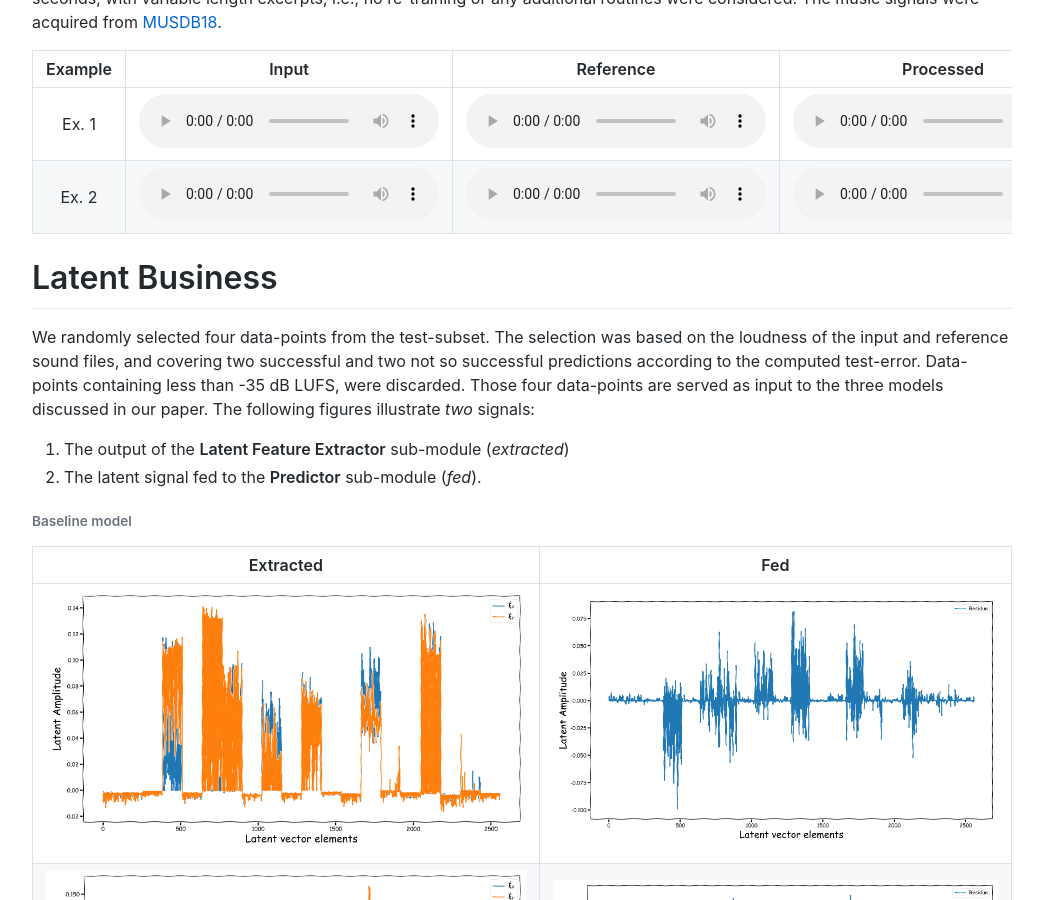
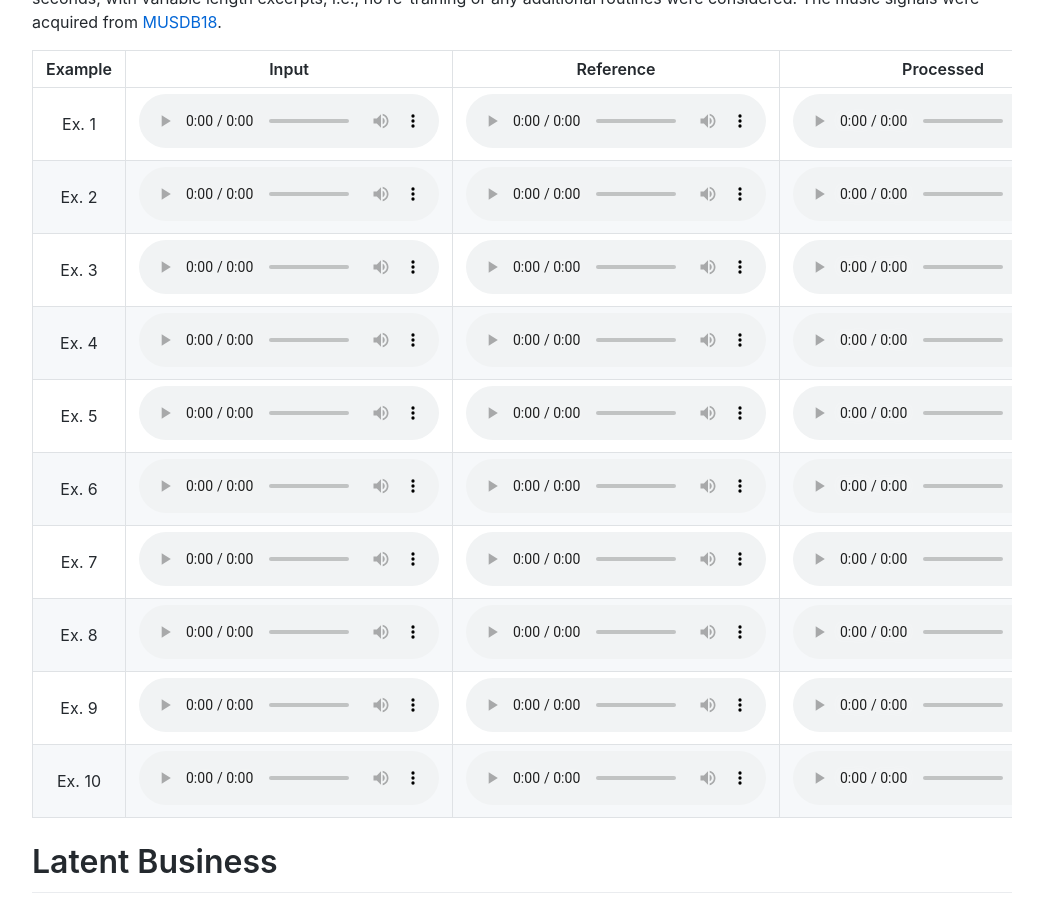
Before and after one commit to Js-Mim/sp-demo, a Jekyll site: the page built from index.md, in a window 1280 px wide and 900 px high, scrolled down 8602 px. Shown: the whole window, without its empty margins (118-1161 px from the left). Built offline with Jekyll 4.4.1, drawn with Linux system fonts in a browser that asks for light colours; comment, search, counter and statistics services are not loaded.

Commit message:
Update index.md

```diff
--- a/index.md
+++ b/index.md
@@ -79,6 +79,14 @@ The tests on music signals were simply performed by using the proposed method, t
 |:--------:|:-------:|:-----------:|:-----------:|
 | Ex. 1 | <audio controls="1"><source src="https://raw.githubusercontent.com/Js-Mim/sp-demo/master/application_examples/mus_ex_1_input.wav"></audio> | <audio controls="1"><source src="https://raw.githubusercontent.com/Js-Mim/sp-demo/master/application_examples/mus_ex_1_target.wav"></audio> | <audio controls="1"><source src="https://raw.githubusercontent.com/Js-Mim/sp-demo/master/application_examples/mus_ex_1_processed.wav"></audio> |
 | Ex. 2 | <audio controls="1"><source src="https://raw.githubusercontent.com/Js-Mim/sp-demo/master/application_examples/mus_ex_2_input.wav"></audio> | <audio controls="1"><source src="https://raw.githubusercontent.com/Js-Mim/sp-demo/master/application_examples/mus_ex_2_target.wav"></audio> | <audio controls="1"><source src="https://raw.githubusercontent.com/Js-Mim/sp-demo/master/application_examples/mus_ex_2_processed.wav"></audio> |
+| Ex. 3 | <audio controls="1"><source src="https://raw.githubusercontent.com/Js-Mim/sp-demo/master/application_examples/mus_ex_3_input.wav"></audio> | <audio controls="1"><source src="https://raw.githubusercontent.com/Js-Mim/sp-demo/master/application_examples/mus_ex_3_target.wav"></audio> | <audio controls="1"><source src="https://raw.githubusercontent.com/Js-Mim/sp-demo/master/application_examples/mus_ex_3_processed.wav"></audio> |
+| Ex. 4 | <audio controls="1"><source src="https://raw.githubusercontent.com/Js-Mim/sp-demo/master/application_examples/mus_ex_4_input.wav"></audio> | <audio controls="1"><source src="https://raw.githubusercontent.com/Js-Mim/sp-demo/master/application_examples/mus_ex_4_target.wav"></audio> | <audio controls="1"><source src="https://raw.githubusercontent.com/Js-Mim/sp-demo/master/application_examples/mus_ex_4_processed.wav"></audio> |
+| Ex. 5 | <audio controls="1"><source src="https://raw.githubusercontent.com/Js-Mim/sp-demo/master/application_examples/mus_ex_5_input.wav"></audio> | <audio controls="1"><source src="https://raw.githubusercontent.com/Js-Mim/sp-demo/master/application_examples/mus_ex_5_target.wav"></audio> | <audio controls="1"><source src="https://raw.githubusercontent.com/Js-Mim/sp-demo/master/application_examples/mus_ex_5_processed.wav"></audio> |
+| Ex. 6 | <audio controls="1"><source src="https://raw.githubusercontent.com/Js-Mim/sp-demo/master/application_examples/mus_ex_6_input.wav"></audio> | <audio controls="1"><source src="https://raw.githubusercontent.com/Js-Mim/sp-demo/master/application_examples/mus_ex_6_target.wav"></audio> | <audio controls="1"><source src="https://raw.githubusercontent.com/Js-Mim/sp-demo/master/application_examples/mus_ex_6_processed.wav"></audio> |
+| Ex. 7 | <audio controls="1"><source src="https://raw.githubusercontent.com/Js-Mim/sp-demo/master/application_examples/mus_ex_7_input.wav"></audio> | <audio controls="1"><source src="https://raw.githubusercontent.com/Js-Mim/sp-demo/master/application_examples/mus_ex_7_target.wav"></audio> | <audio controls="1"><source src="https://raw.githubusercontent.com/Js-Mim/sp-demo/master/application_examples/mus_ex_7_processed.wav"></audio> |
+| Ex. 8 | <audio controls="1"><source src="https://raw.githubusercontent.com/Js-Mim/sp-demo/master/application_examples/mus_ex_8_input.wav"></audio> | <audio controls="1"><source src="https://raw.githubusercontent.com/Js-Mim/sp-demo/master/application_examples/mus_ex_8_target.wav"></audio> | <audio controls="1"><source src="https://raw.githubusercontent.com/Js-Mim/sp-demo/master/application_examples/mus_ex_8_processed.wav"></audio> |
+| Ex. 9 | <audio controls="1"><source src="https://raw.githubusercontent.com/Js-Mim/sp-demo/master/application_examples/mus_ex_9_input.wav"></audio> | <audio controls="1"><source src="https://raw.githubusercontent.com/Js-Mim/sp-demo/master/application_examples/mus_ex_9_target.wav"></audio> | <audio controls="1"><source src="https://raw.githubusercontent.com/Js-Mim/sp-demo/master/application_examples/mus_ex_9_processed.wav"></audio> |
+| Ex. 10 | <audio controls="1"><source src="https://raw.githubusercontent.com/Js-Mim/sp-demo/master/application_examples/mus_ex_10_input.wav"></audio> | <audio controls="1"><source src="https://raw.githubusercontent.com/Js-Mim/sp-demo/master/application_examples/mus_ex_10_target.wav"></audio> | <audio controls="1"><source src="https://raw.githubusercontent.com/Js-Mim/sp-demo/master/application_examples/mus_ex_10_processed.wav"></audio> |
 
 # Latent Business
 
```
